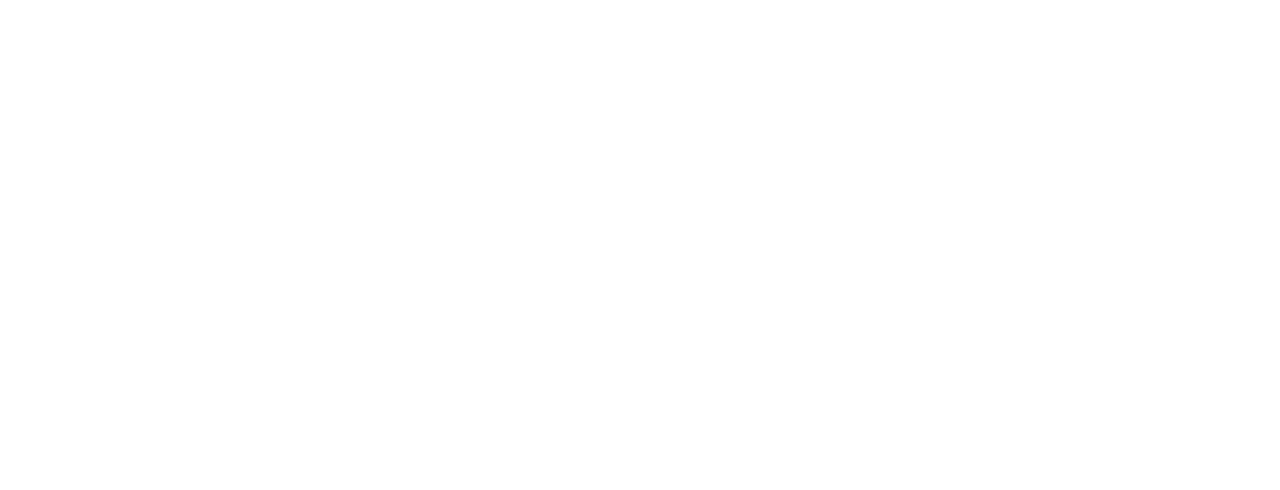
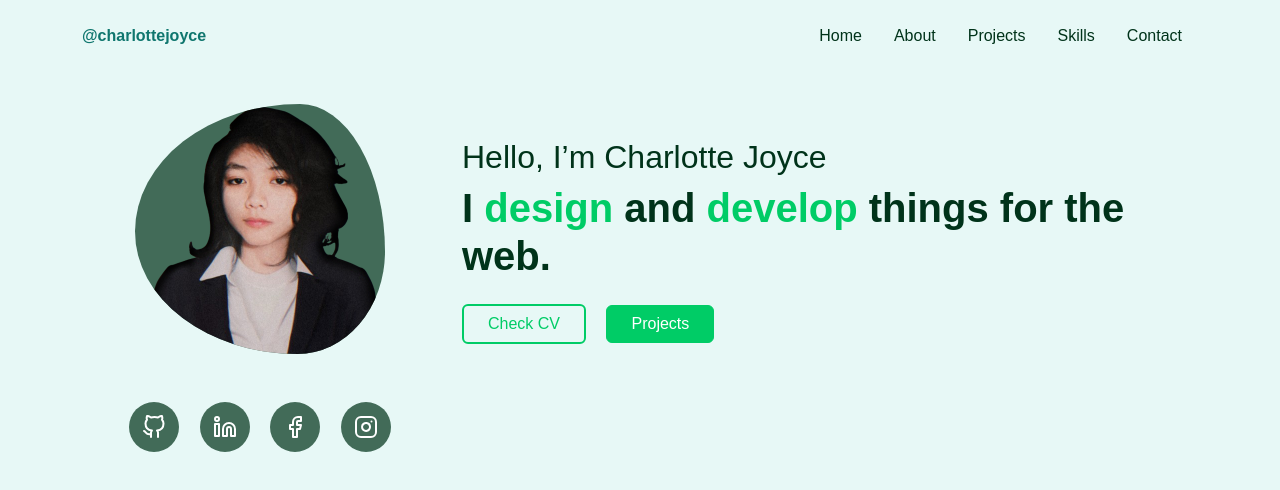
Before and after one commit to CharlotteJoyceDCB/Charlotte-Joyce-Portfolio, a plain HTML site: page index.html in a window 1280 px wide. Drawn offline with nearby package versions, Linux system fonts and the light colour scheme.

Commit message:
Added home section

```diff
--- a/index.html
+++ b/index.html
@@ -4,16 +4,67 @@
     <meta charset="UTF-8">
     <meta name="viewport" content="width=device-width, initial-scale=1.0">
     <title>My Portfolio</title>
+    <link href="https://cdn.jsdelivr.net/npm/bootstrap@5.3.0-alpha3/dist/css/bootstrap.min.css" rel="stylesheet">
+    <link rel="stylesheet" href="/style.css">
+    <script src="https://cdn.jsdelivr.net/npm/feather-icons/dist/feather.min.js"></script>
 </head>
 <body>
     <!-- Navbar -->
-    <nav class="navbar">
+    <header class="container my-3">
+        <nav class="d-flex justify-content-between align-items-center">
+            <!-- Logo Section -->
+            <a href="#" class="nav-link logo fw-bold fs-4">@charlottejoyce</a>
 
-    </nav>
+            <!-- Navigation Links -->
+            <ul class="nav">
+              <li class="nav-item"><a href="#" class="nav-link text-dark">Home</a></li>
+              <li class="nav-item"><a href="#" class="nav-link text-dark">About</a></li>
+              <li class="nav-item"><a href="#" class="nav-link text-dark">Projects</a></li>
+              <li class="nav-item"><a href="#" class="nav-link text-dark">Skills</a></li>
+              <li class="nav-item"><a href="#" class="nav-link text-dark">Contact</a></li>
+            </ul>
+        </nav>
+    </header>
+
+    <main class="container text-center" id="home">
+        <div class="row justify-content-center align-items-center mt-5">
+            <div class="col-md-4">
+                <img src="/images/pfp.png" alt="Profile Picture" class="profile-pic">
+            </div>
+            <div class="col-md-8">
+                <h2 class="greet mt-4">Hello, I’m Charlotte Joyce</h2>
+                <h1 class="desc fw-bold">I <span>design</span> and <span>develop</span> things for the web.</h1>
+                <div class="home-btn mt-4">
+                    <a href="#" class="btn btn-custom px-4 me-3">Check CV</a>
+                    <a href="#" class="btn btn-primary-custom px-4">Projects</a>
+                </div>
+            </div>
+        </div>
+        <div class="mt-5 col-md-4 social-icons">
+            <a href="#" aria-label="GitHub" class="icon-circle me-3">
+            <i data-feather="github"></i>
+            </a>
+            <a href="#" aria-label="LinkedIn" class="icon-circle me-3">
+            <i data-feather="linkedin"></i>
+            </a>
+            <a href="#" aria-label="Facebook" class="icon-circle me-3">
+            <i data-feather="facebook"></i>
+            </a>
+            <a href="#" aria-label="Instagram" class="icon-circle me-3">
+            <i data-feather="instagram"></i>
+            </a>
+        </div>
+    </main>
 
     <!-- Footer -->
     <footer>
 
     </footer>
+
+    <script>
+        feather.replace();
+    </script>
+    <script src="https://cdn.jsdelivr.net/npm/bootstrap@5.3.0-alpha3/dist/js/bootstrap.bundle.min.js"></script>
+    <script src="https://cdn.jsdelivr.net/npm/feather-icons/dist/feather.min.js"></script>
 </body>
 </html>
--- a/style.css
+++ b/style.css
@@ -1,3 +1,87 @@
 * {
     margin: 0;
 }
+body {
+    background-color: #e7f8f6;
+    font-family: Arial, sans-serif;
+}
+main {
+    padding-bottom: 30px;
+}
+.profile-pic {
+    width: 100%;
+    max-width: 250px;
+    border-radius: 10px;
+    background-color: #426B58;
+    border-radius: 66% 34% 35% 65% / 51% 59% 41% 49% ;
+}
+.navbar a {
+    color: #426B58!important;
+}
+.nav-link.logo {
+    font-size: 16px!important;
+    font-weight: bold;
+    color: #0f766e;
+}
+.nav-link.logo:hover {
+    text-decoration: none;
+    color: #065a56;
+}
+.nav-item a{
+    color: #00331A!important;
+}
+.nav-item a:hover{
+    color: #00CC66!important;
+}
+.home-btn {
+    text-align: left;
+}
+.btn-custom {
+    border: 2px solid #00CC66;
+    color: #00CC66;
+}
+.btn-custom:hover {
+    background-color: #00CC66;
+    color: white;
+}
+.btn-primary-custom {
+    color: #fff;
+    background-color: #00CC66;
+    border-color: #00CC66;
+}
+.btn-primary-custom:hover {
+    color: #fff;
+    background-color: #00CC66;
+    border-color: #00CC66;
+    transform: scale(1.1);
+}
+.greet {
+    color: #00331A;
+    text-align: left;
+}
+.desc {
+    color: #00331A;
+    text-align: left;
+}
+.desc span {
+    color: #00CC66;
+}
+.icon-circle {
+    display: inline-flex;
+    justify-content: center;
+    align-items: center;
+    width: 50px;
+    height: 50px;
+    border-radius: 50%;
+    background-color: #426B58;
+    color: white;
+    text-decoration: none;
+}
+.icon-circle:hover {
+    background-color: #426B58;
+    transform: scale(1.1);
+}
+.icon-circle i {
+    width: 24px;
+    height: 24px;
+}
```
Also changed, not shown: images/pfp.png (added).
